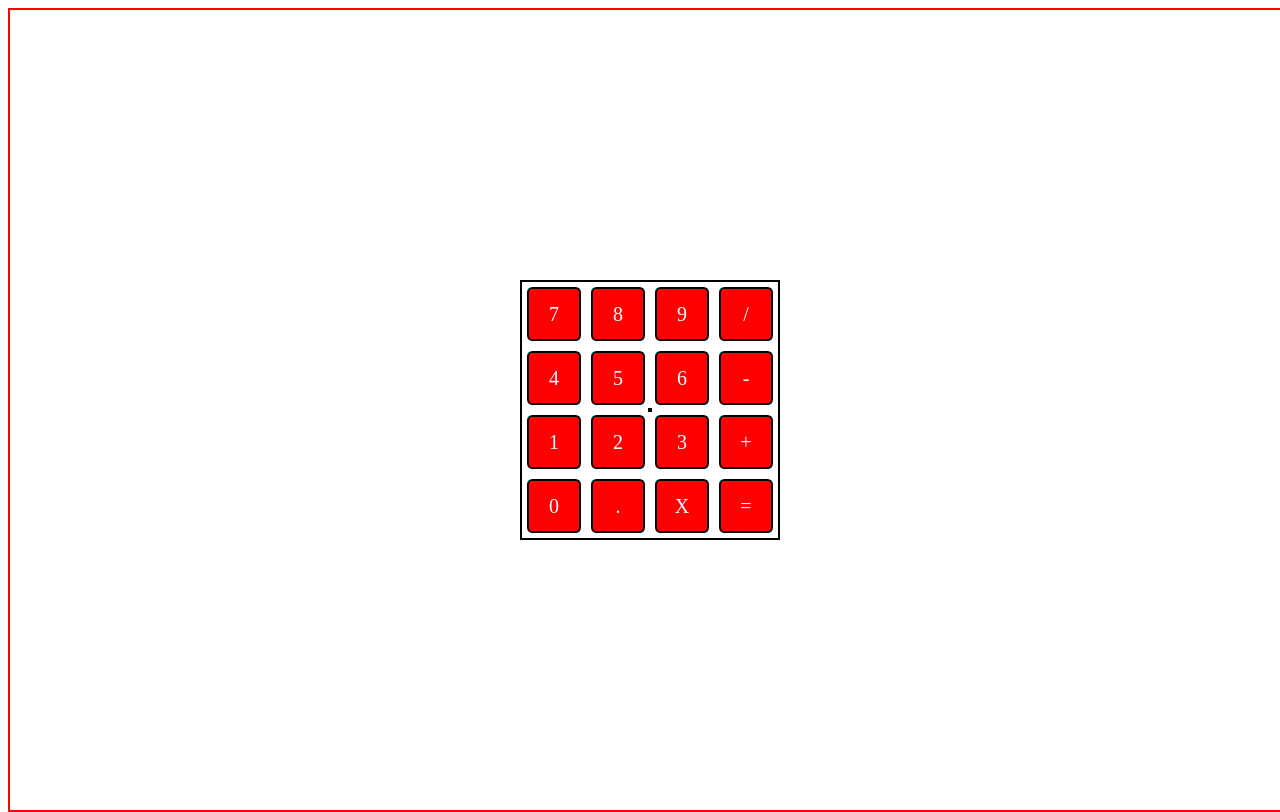
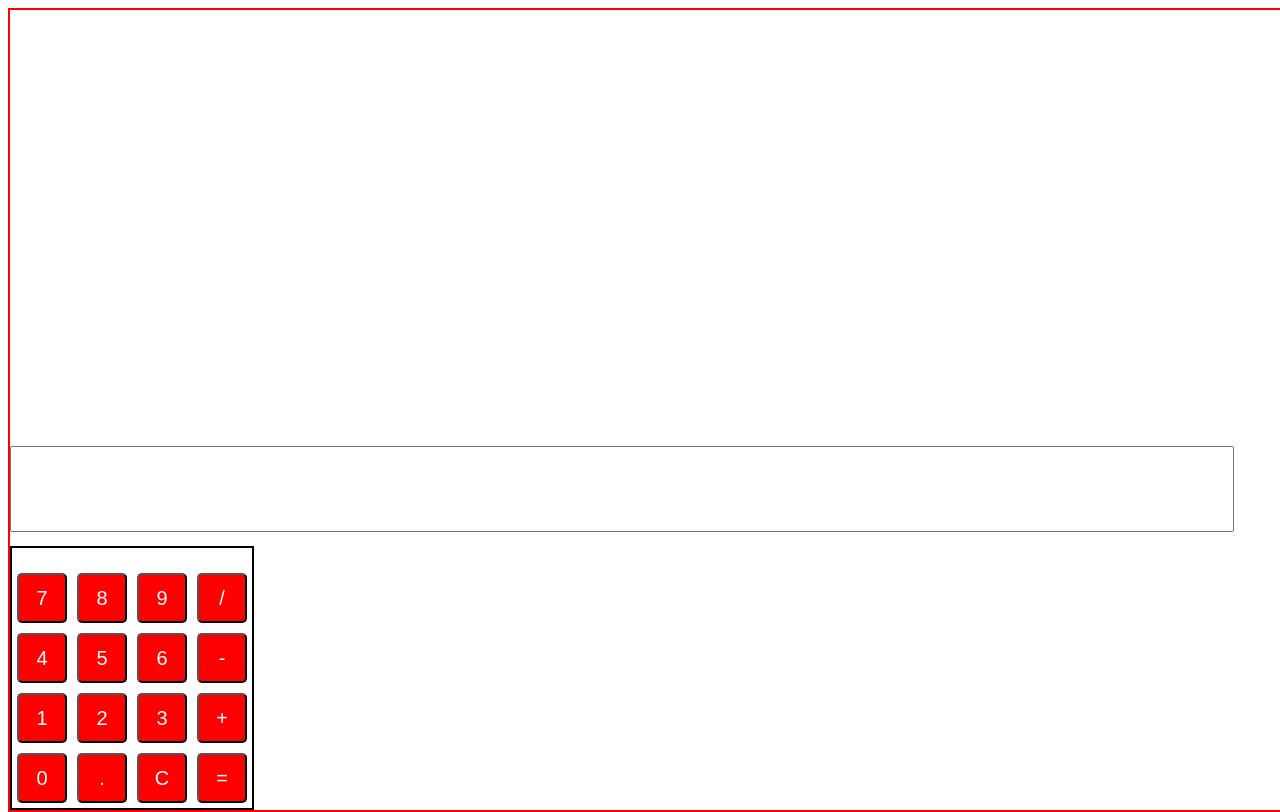
Before and after one commit to NabinCenth/Calculator-Program, a plain HTML site: page index.html in a window 1280 px wide. Drawn offline with Linux system fonts and the light colour scheme.

Commit message:
2nd commit

```diff
--- a/index.html
+++ b/index.html
@@ -10,40 +10,36 @@
 </head>
 <body>
     <div class="parent">
+             <div class="display">
+            <input type="text" class="display">
+            </div>
                <div class="num">
-                <div class="parent">
-                    <div class="num">
-
                 <div class="row1">
-                            <div class="num7 flex-box">7</div>
-                            <div class="num8 flex-box">8</div>
-                            <div class="num9 flex-box">9</div>
-                            <div class="divide flex-box">/</div>
+                    <button class="num7 flex-box">7</button>
+                    <button class="num8 flex-box">8</button>
+                    <button class="num9 flex-box">9</button>
+                    <button class="divide flex-box">/</button>
                 </div>
 
                 <div class="row2">
-                            <div class="num4 flex-box">4</div>
-                            <div class="num5 flex-box">5</div>
-                            <div class="num6 flex-box">6</div>
-                            <div class="subtract flex-box">-</div>
+                    <button class="num4 flex-box">4</button>
+                    <button class="num5 flex-box">5</button>
+                    <button class="num6 flex-box">6</button>
+                    <button class="subtract flex-box">-</button>
                 </div>
 
                 <div class="row3">
-                            <div class="num1 flex-box">1</div>
-                            <div class="num2 flex-box">2</div>
-                            <div class="num3 flex-box">3</div>
-                            <div class="add flex-box">+</div>
+                    <button class="num1 flex-box">1</button>
+                    <button class="num2 flex-box">2</button>
+                    <button class="num3 flex-box">3</button>
+                    <button class="add flex-box">+</button>
                 </div>
 
-
                 <div class="row4">
-
-                            <div class="num0 flex-box">0</div>
-                            <div class="dot flex-box">.</div>
-                            <div class="clear flex-box">X</div>
-                            <div class="equals flex-box">=</div>
-                        </div>
-                    </div>
+                    <button class="num0 flex-box">0</button>
+                    <button class="dot flex-box">.</button>
+                    <button class="clear flex-box">C</button>
+                    <button class="equals flex-box">=</button>
                 </div>
 
                 </div>
--- a/style.css
+++ b/style.css
@@ -4,12 +4,21 @@
     height: 100vh;
     width: 100vw;
     border: 2px solid red;
-    align-items: center;
-    justify-content: center;
+    align-items: flex-start;
+    justify-content: flex-end;
     padding: 0px;
+    flex-direction: column;
+
 }
+.display{
+    height: 10vh;
+    width:95vw;
+    margin-bottom: 20px;
 
+
+}
 .num {
+     padding-top: 20px;
     display: flex;
     flex-direction: column;
     align-items: center;
@@ -21,7 +30,6 @@
     width: 50px;
     height: 50px;
     border-radius: 10%;
-    border: 2px solid black;
     background-color:red;
     display: flex;
     justify-content: center;
```
Lines whose indentation alone changed are shown as unchanged.
